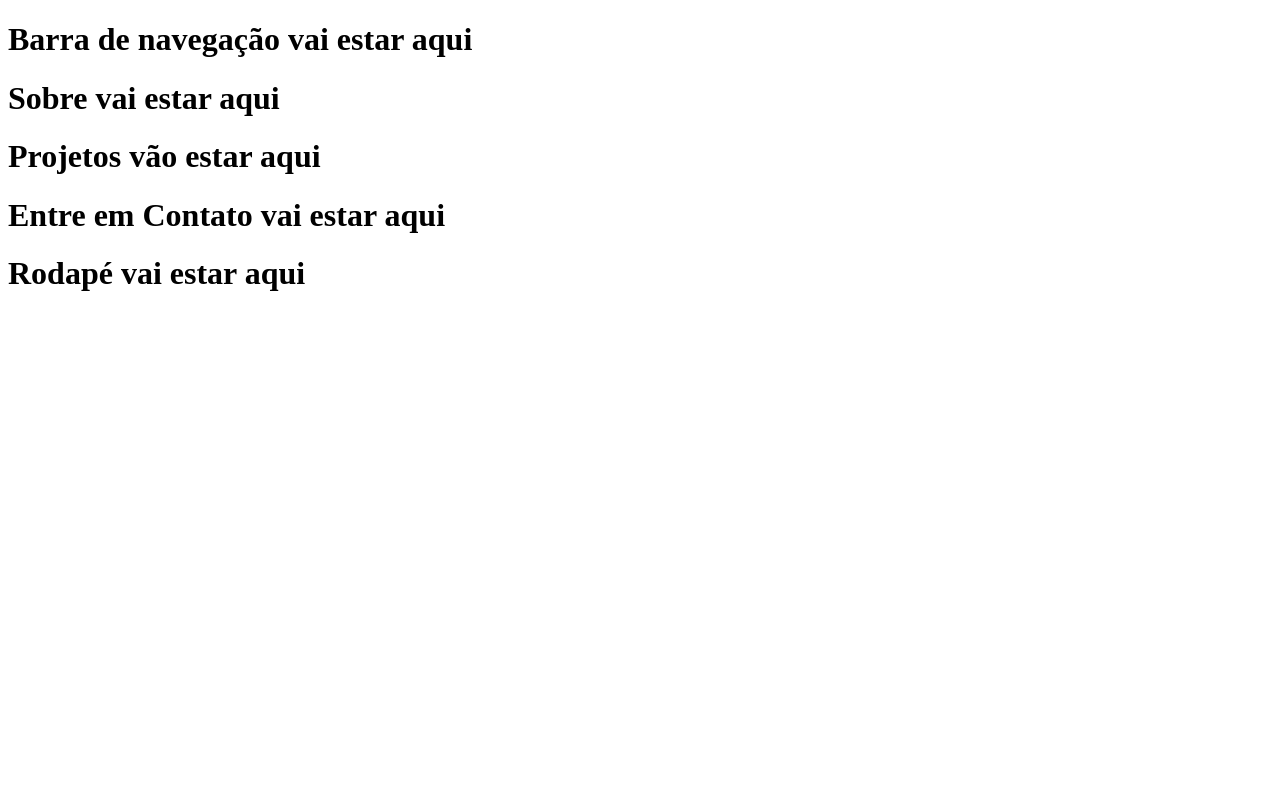
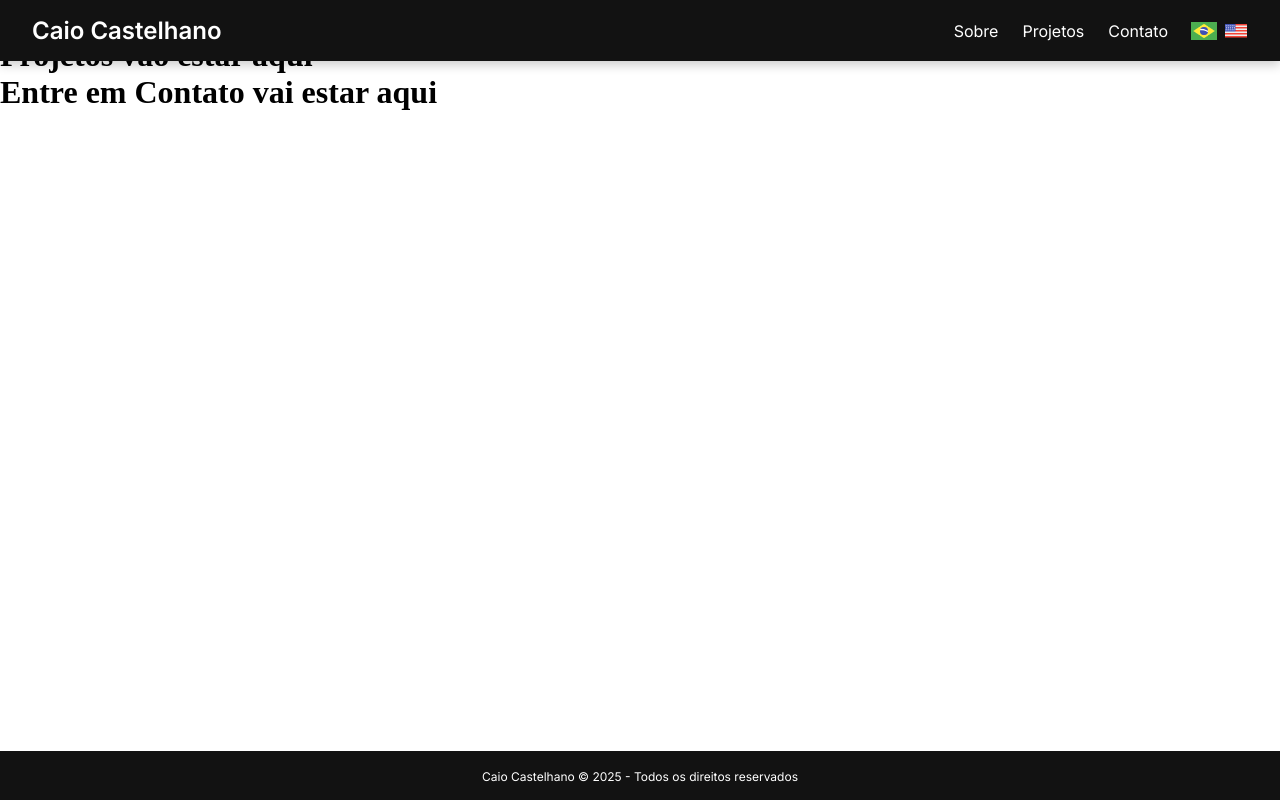
Before and after one commit to caiocastelhano/portfolio, a React (Vite) app: page / in a window 1280 px wide. Built offline with nearby package versions, Linux system fonts and the light colour scheme.

Commit message:
Atualizar primeira versão de Navbar e Footer

```diff
--- a/package.json
+++ b/package.json
@@ -16,7 +16,8 @@
     "@fontsource/poppins": "^5.1.1",
     "prop-types": "^15.8.1",
     "react": "^19.0.0",
-    "react-dom": "^19.0.0"
+    "react-dom": "^19.0.0",
+    "react-icons": "^5.4.0"
   },
   "devDependencies": {
     "@eslint/js": "^9.19.0",
--- a/src/components/Footer.jsx
+++ b/src/components/Footer.jsx
@@ -1,5 +1,17 @@
+import { useContext } from "react";
+import { LanguageContext } from "../context/LanguageContext";
+import "../styles/Footer.css";
+
 export default function Footer() {
-    return (
-        <h1>Rodapé vai estar aqui</h1>
-    )
+  const { language } = useContext(LanguageContext);
+
+  return (
+    <footer className="footer">
+      <small>
+        {language === "PT"
+          ? `Caio Castelhano © ${new Date().getFullYear()} - Todos os direitos reservados`
+          : `Caio Castelhano © ${new Date().getFullYear()} - All rights reserved`}
+      </small>
+    </footer>
+  );
 }
--- a/src/components/Navbar.jsx
+++ b/src/components/Navbar.jsx
@@ -1,5 +1,69 @@
+import { useContext, useState } from "react";
+import { LanguageContext } from "../context/LanguageContext";
+import "../styles/Navbar.css";
+import brazilFlag from "../images/brazil-flag.png";
+import usaFlag from "../images/usa-flag.png";
+import { FaBars, FaTimes } from "react-icons/fa";
+
 export default function Navbar() {
+  const { language, setLanguage } = useContext(LanguageContext);
+  const [menuOpen, setMenuOpen] = useState(false);
+
+  const toggleLanguage = (lang) => {
+    setLanguage(lang);
+  };
+
+  const toggleMenu = () => {
+    setMenuOpen(!menuOpen);
+  };
+
   return (
-      <h1>Barra de navegação vai estar aqui</h1>
-  )
+    <nav className="navbar">
+      <div className="navbar-container">
+        <h1 className="navbar-title">
+          {language === "PT"
+            ? "Caio Castelhano"
+            : "Caio Castelhano"}
+        </h1>
+        <button
+          className="menu-toggle"
+          onClick={toggleMenu}
+          aria-label={menuOpen ? "Fechar menu" : "Abrir menu"}
+        >
+          {menuOpen ? <FaTimes /> : <FaBars />}
+        </button>
+        <div className={`navbar-menu ${menuOpen ? "open" : ""}`}>
+          <a href="#about" onClick={() => setMenuOpen(false)} aria-label="Ir para a seção Sobre">
+            {language === "PT" ? "Sobre" : "About"}
+          </a>
+          <a href="#projects" onClick={() => setMenuOpen(false)} aria-label="Ir para a seção Projetos">
+            {language === "PT" ? "Projetos" : "Projects"}
+          </a>
+          <a href="#contact" onClick={() => setMenuOpen(false)} aria-label="Ir para a seção Contato">
+            {language === "PT" ? "Contato" : "Contact"}
+          </a>
+          <div className="language-switcher">
+            <img
+              src={brazilFlag}
+              alt="Português"
+              role="button"
+              tabIndex="0"
+              className={`language-icon ${language === "PT" ? "active" : ""}`}
+              onClick={() => toggleLanguage("PT")}
+              onKeyDown={(e) => e.key === "Enter" && toggleLanguage("PT")}
+            />
+            <img
+              src={usaFlag}
+              alt="English"
+              role="button"
+              tabIndex="0"
+              className={`language-icon ${language === "EN" ? "active" : ""}`}
+              onClick={() => toggleLanguage("EN")}
+              onKeyDown={(e) => e.key === "Enter" && toggleLanguage("EN")}
+            />
+          </div>
+        </div>
+      </div>
+    </nav>
+  );
 }
--- a/src/context/LanguageContext.js
+++ b/src/context/LanguageContext.jsx
@@ -17,7 +17,7 @@ export function LanguageProvider({ children }) {
 
   return (
     // O contexto fornece o idioma atual e a função para alterá-lo a todos os componentes descendentes
-    <LanguageContext.Provider value={{ language, toggleLanguage }}>
+    <LanguageContext.Provider value={{ language, setLanguage, toggleLanguage }}>
       {children} {/* Renderiza os componentes filhos dentro do provedor */}
     </LanguageContext.Provider>
   );
--- a/src/index.jsx
+++ b/src/index.jsx
@@ -1,16 +1,12 @@
-// Importa as bibliotecas React e ReactDOM para renderizar a aplicação, o componente principal e o contexto do idioma
 import React from "react";
 import ReactDOM from "react-dom/client";
 import App from "./App";
 import { LanguageProvider } from "./context/LanguageContext";
 
-// Obtém o elemento HTML com o ID "root" e inicia a renderização da aplicação React
 ReactDOM.createRoot(document.getElementById("root")).render(
-  // React.StrictMode ajuda a identificar possíveis problemas na aplicação durante o desenvolvimento
-  // O LanguageProvider envolve a aplicação para fornecer o contexto de idioma globalmente
   <React.StrictMode>
     <LanguageProvider>
-      <App /> {/* Renderiza o componente principal */}
+      <App />
     </LanguageProvider>
   </React.StrictMode>
 );
--- /dev/null
+++ b/src/styles/Footer.css
@@ -0,0 +1,14 @@
+@import url('https://fonts.googleapis.com/css2?family=Inter:wght@300;400;600&display=swap');
+
+.footer {
+    width: 100%;
+    background-color: #121212;
+    color: white;
+    text-align: center;
+    padding: 1rem;
+    font-family: "Inter", sans-serif;
+    font-size: 0.9rem;
+    position: fixed;
+    bottom: 0;
+    left: 0;
+  }
--- /dev/null
+++ b/src/styles/Navbar.css
@@ -0,0 +1,113 @@
+@import url('https://fonts.googleapis.com/css2?family=Inter:wght@300;400;600&display=swap');
+
+/* Reset básico */
+* {
+    margin: 0;
+    padding: 0;
+    box-sizing: border-box;
+  }
+
+  .navbar {
+    width: 100%;
+    background-color: #121212;
+    color: white;
+    padding: 1rem 2rem;
+    display: flex;
+    justify-content: space-between;
+    align-items: center;
+    position: fixed;
+    top: 0;
+    left: 0;
+    z-index: 1000;
+    font-family: 'Inter', sans-serif;
+    box-shadow: 0 4px 10px rgba(0, 0, 0, 0.2);
+  }
+
+  .navbar-container {
+    display: flex;
+    justify-content: space-between;
+    width: 100%;
+    align-items: center;
+  }
+
+  .navbar-title {
+    font-size: 1.5rem;
+    font-weight: 600;
+  }
+
+  .menu-toggle {
+    display: none;
+    background: none;
+    border: none;
+    color: white;
+    font-size: 2rem;
+    cursor: pointer;
+    transition: transform 0.3s ease;
+  }
+
+  .menu-toggle:hover {
+    transform: scale(1.1);
+  }
+
+  .navbar-menu {
+    display: flex;
+    gap: 1.5rem;
+    align-items: center;
+  }
+
+  .navbar-menu a {
+    color: white;
+    text-decoration: none;
+    font-size: 1rem;
+    font-weight: 500;
+    transition: color 0.3s ease;
+  }
+
+  .navbar-menu a:hover {
+    color: #00AEEF; /* Azul moderno */
+  }
+
+  .language-switcher {
+    display: flex;
+    gap: 0.5rem;
+    align-items: center;
+  }
+
+  .language-icon {
+    width: 24px;
+    height: 24px;
+    cursor: pointer;
+    transition: transform 0.3s ease;
+  }
+
+  .language-icon.active {
+    transform: scale(1.2);
+  }
+
+  /* Responsividade */
+  @media (max-width: 768px) {
+    .menu-toggle {
+      display: block;
+    }
+
+    .navbar-menu {
+      display: none;
+      flex-direction: column;
+      position: absolute;
+      top: 100%;
+      left: 0;
+      width: 100%;
+      background-color: #121212;
+      padding: 1rem;
+    }
+
+    .navbar-menu.open {
+      display: flex;
+    }
+
+    .navbar-menu a {
+      text-align: center;
+      width: 100%;
+      font-size: 1.2rem;
+    }
+  }
```
Also changed, not shown: 1 other file (tests, documents, lock files or other folders).
